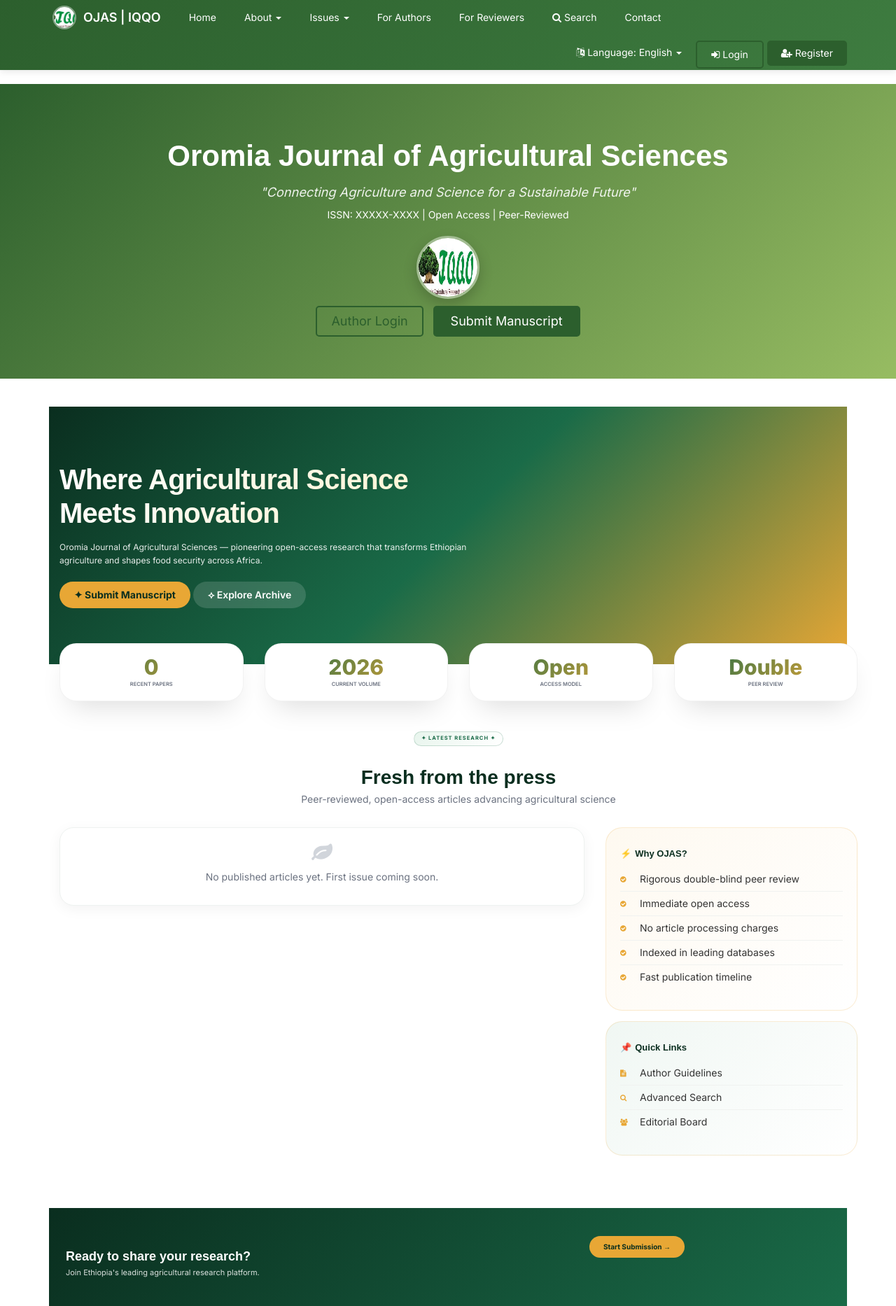
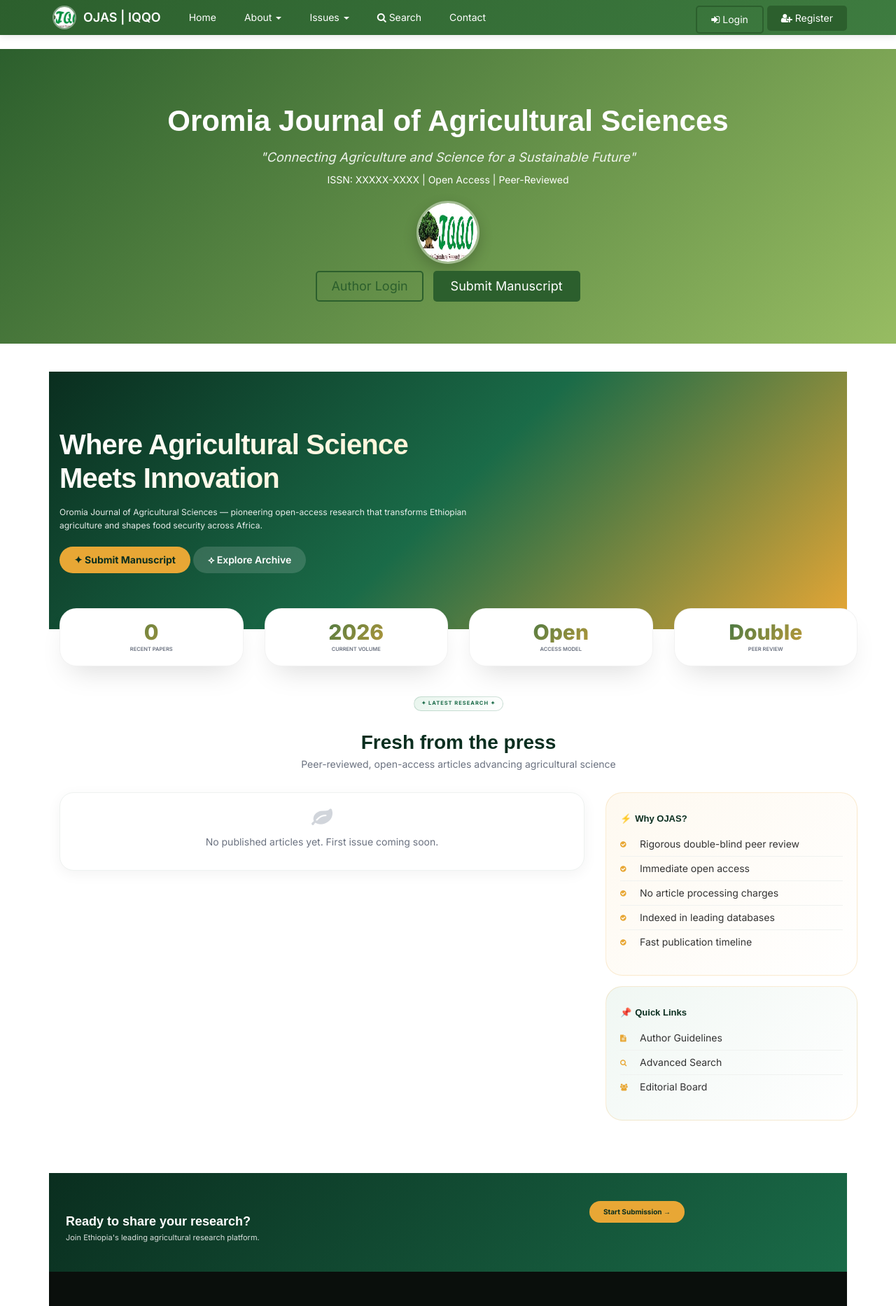
Before and after one commit to Samsonhirpa/ASJ, a CodeIgniter app: page /ASJ/index.php/journal/index in a window 1280 px wide. Shown: the top 1866 px of the page at 70% size. Run offline with CodeIgniter, Linux system fonts and the light colour scheme; data comes from the database, SQL or seed files in the repository; data that the repository does not hold is empty.

Commit message:
Remove author/reviewer/language items from journal menu

```diff
--- a/application/views/journal/header.php
+++ b/application/views/journal/header.php
@@ -250,9 +250,6 @@ $uiText = array(
 );
 
 $text = isset($uiText[$currentLanguage]) ? $uiText[$currentLanguage] : $uiText['en'];
-$currentUri = current_url();
-$queryParams = $this->input->get();
-unset($queryParams['lang']);
 ?>
 
 <!-- Navigation -->
@@ -291,28 +288,11 @@ unset($queryParams['lang']);
                         <li><a href="<?= base_url('journal/archive') ?>"><?= $text['archive'] ?></a></li>
                     </ul>
                 </li>
-                <li><a href="<?= base_url('journal/author-guidelines') ?>"><?= $text['for_authors'] ?></a></li>
-                <li><a href="<?= base_url('journal/reviewer-guidelines') ?>"><?= $text['for_reviewers'] ?></a></li>
                 <li><a href="<?= base_url('journal/search') ?>"><i class="fa fa-search"></i> <?= $text['search'] ?></a></li>
                 <li><a href="<?= base_url('journal/contact') ?>"><?= $text['contact'] ?></a></li>
             </ul>
 
             <ul class="nav navbar-nav navbar-right">
-                <li class="dropdown">
-                    <a href="#" class="dropdown-toggle" data-toggle="dropdown">
-                        <i class="fa fa-language"></i> <?= $text['language'] ?>: <?= $languageOptions[$currentLanguage] ?> <span class="caret"></span>
-                    </a>
-                    <ul class="dropdown-menu">
-                        <?php foreach($languageOptions as $langCode => $langLabel): ?>
-                            <?php
-                                $langParams = $queryParams;
-                                $langParams['lang'] = $langCode;
-                                $switchUrl = $currentUri . (empty($langParams) ? '' : '?' . http_build_query($langParams));
-                            ?>
-                            <li><a href="<?= $switchUrl ?>"><?= $langLabel ?></a></li>
-                        <?php endforeach; ?>
-                    </ul>
-                </li>
                 <?php if($this->session->userdata('isLoggedIn')): ?>
                 <li class="dropdown">
                     <a href="#" class="dropdown-toggle" data-toggle="dropdown">
```
